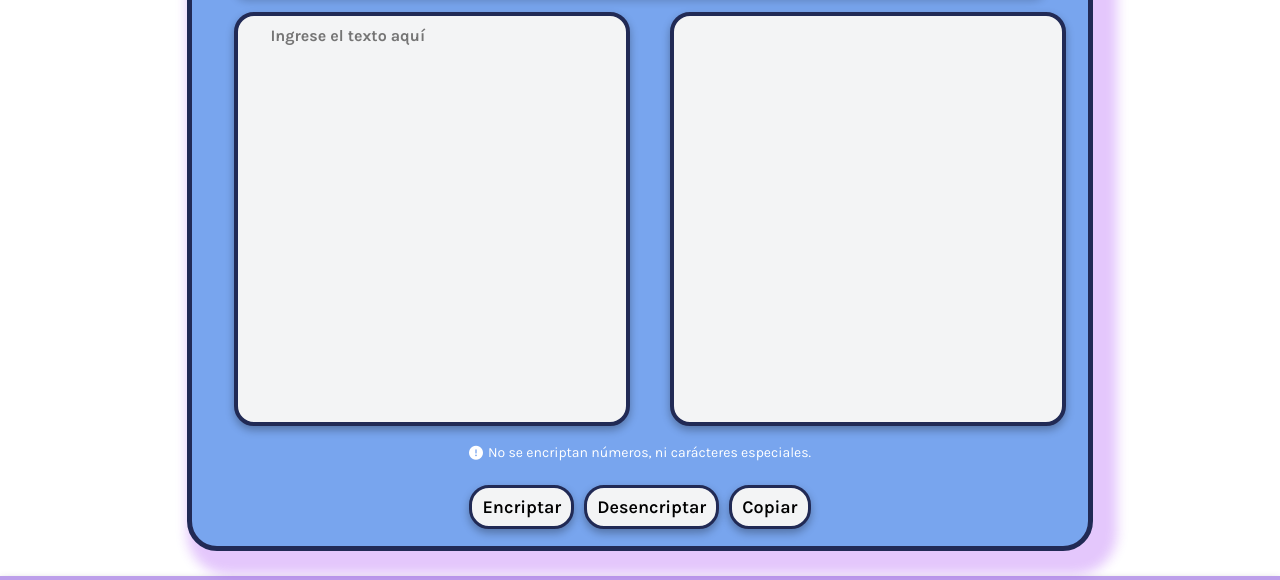
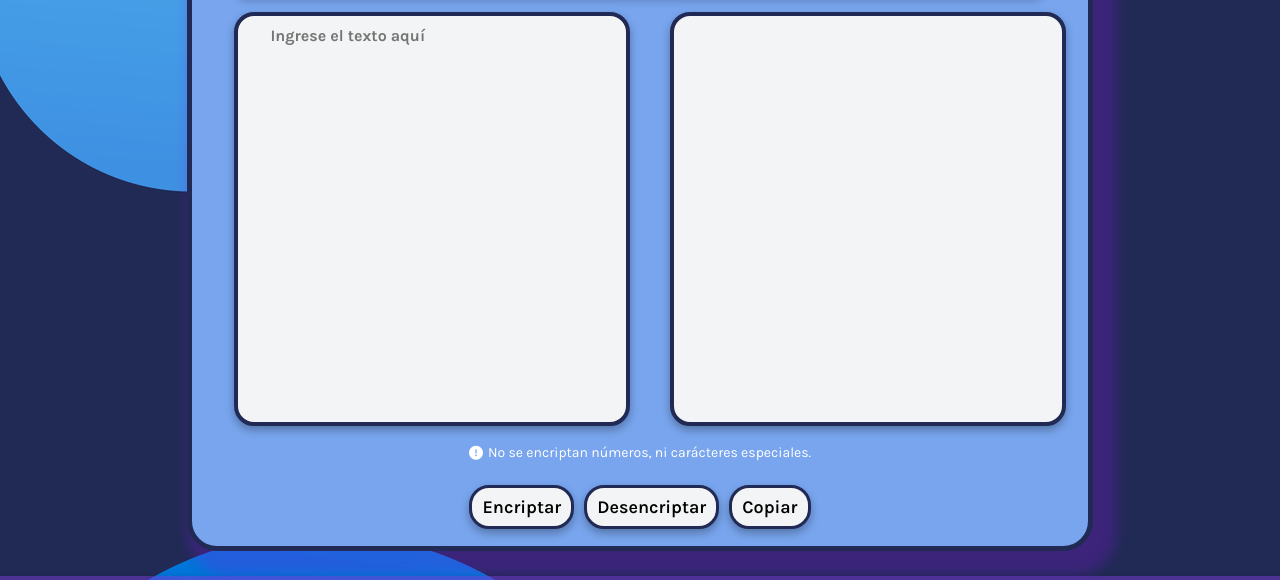
Before and after one commit to IvnL23/Encriptador, a plain HTML site: page index.html in a window 1280 px wide. Shown: the part 139-719 px from the top of the page. Drawn offline with Linux system fonts and the light colour scheme; the site is published under a folder, as on GitHub Pages, so addresses that start at the root find nothing; a web font is replaced by a local one.

Commit message:
Update style.css

```diff
--- a/style.css
+++ b/style.css
@@ -1,5 +1,5 @@
 body{
-    background: url(/w4.png);
+    background: url(w4.png);
 }
 main{
     padding-top: 40px;
```
